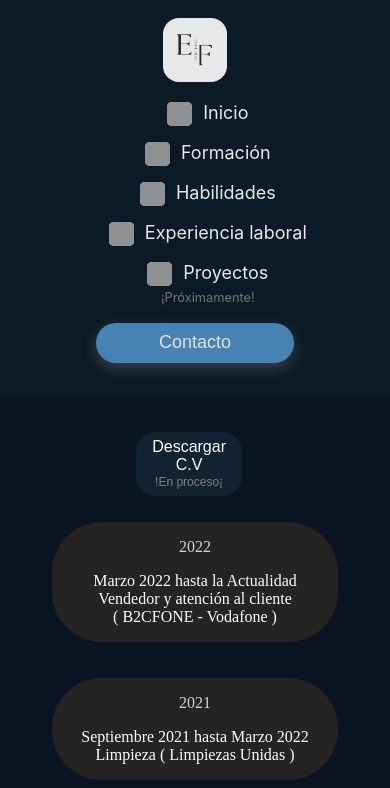
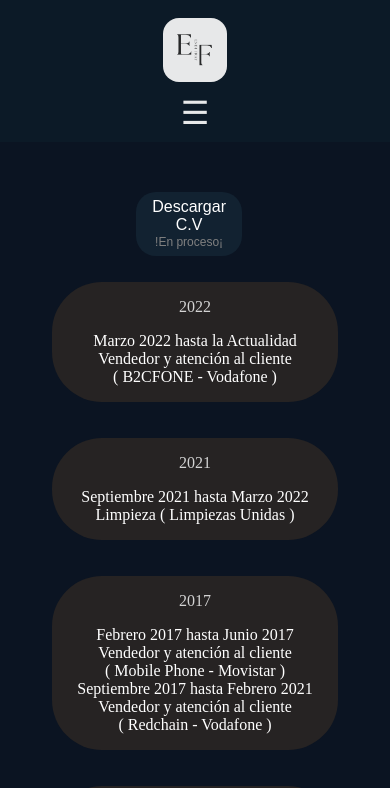
Before and after one commit to JsEndiFray/efmv-frontend, an Angular app: page /work in a window 390 px wide. Shown: the top 788 px of the page. Built offline with nearby package versions, Linux system fonts and the light colour scheme; grey boxes are pictures that could not be loaded.

Commit message:
Ajustes en navbar, se coloca boton toggle

```diff
--- a/src/app/app.component.html
+++ b/src/app/app.component.html
@@ -1,5 +1,3 @@
 <app-nav-bar></app-nav-bar>
-
-<router-outlet />
-
+  <router-outlet />
 <app-footer></app-footer>
--- a/src/app/app.component.ts
+++ b/src/app/app.component.ts
@@ -12,4 +12,6 @@ import {FooterComponent} from './shared/footer/footer.component';
 })
 export class AppComponent {
   title = 'EndiFray';
+
+
 }
--- a/src/app/pages/dashboard/dashboard.component.css
+++ b/src/app/pages/dashboard/dashboard.component.css
@@ -55,7 +55,7 @@
 @media (max-width: 50rem) {
   /* 600px */
   .container {
-    margin-top: 15rem;
+    margin-top: 0;
   }
 
   .container-title-item {
--- a/src/app/pages/formation/formation.component.css
+++ b/src/app/pages/formation/formation.component.css
@@ -6,7 +6,7 @@
   align-items: center;
   width: 100%;
   height: auto;
-  padding: 12rem 1rem 5rem;
+  padding: 8rem 1rem 3rem;
 }
 
 /*contenedor individual*/
@@ -48,7 +48,7 @@
 /* Ajustes para pantallas móviles */
 @media (max-width: 50rem) {
   .container{
-    margin-top: 25rem;
+    margin-top: calc(var(--navbar-height, 8rem) + 1rem);
   }
   .container {
     flex-direction: column;
--- a/src/app/pages/skills/skills.component.css
+++ b/src/app/pages/skills/skills.component.css
@@ -93,7 +93,7 @@
 /*Ajustes para pantallas móviles*/
 @media (max-width: 50rem) { /*Aproximadamente 800px*/
   .container{
-    margin-top: 13rem;
+    margin-top: calc(var(--navbar-height, 0) + 1rem);
   }
   .container-items {
     max-width: 90%;
--- a/src/app/pages/work/work.component.css
+++ b/src/app/pages/work/work.component.css
@@ -123,7 +123,7 @@
 /*Ajustes para pantallas móviles*/
 @media (max-width: 50rem) {
   .container {
-    margin-top: 15rem;
+    margin-top: 0;
   }
 
   .container-download button {
--- a/src/app/shared/nav-bar/nav-bar.component.css
+++ b/src/app/shared/nav-bar/nav-bar.component.css
@@ -1,6 +1,8 @@
 /*Todoo el contenido del html*/
 .container {
-  height: 8rem; /*Aproximadamente 240px*/
+  /*height: 8rem; !*Aproximadamente 240px*!*/
+  --navbar-height: 8rem; /* Ajusta este valor según la altura real de tu navbar */
+  height: var(--navbar-height);
   transition: height 1s ease 0s;
   display: flex;
   flex-direction: row;
@@ -14,11 +16,11 @@
   padding-bottom: 1.5rem;
   margin-bottom: 2.5rem;
   overflow: hidden;
-  font-family: 'Inter', sans-serif;
   opacity: 0.9;
   z-index: 100000;
 }
-.container.scrolled{
+
+.container.scrolled {
   box-shadow: 0 4px 8px rgba(255, 255, 255, 0.2);
 }
 
@@ -27,6 +29,7 @@
   flex: 0 0 auto;
   margin: 1.5rem; /*Aproximadamente 25px*/
   cursor: pointer;
+  align-items: center;
 
 }
 
@@ -42,6 +45,10 @@
   flex: 1;
   display: flex;
   justify-content: flex-end;
+}
+
+.nav-list.open {
+  max-height: 18.75rem; /* Altura máxima cuando el menú está abierto (ajústalo según el contenido) */
 }
 
 /*elemetos de la navegacion*/
@@ -77,20 +84,23 @@
   color: #4d8fc2;
 
 }
+
 /*esta varibles es para dejar activo el color que se ha seleccionado*/
-.nav-item.active .title{
+.nav-item.active .title {
   color: #4d8fc2;
   font-weight: bold;
 }
-.title{
 
+.title {
+  font-family: 'Inter', sans-serif;
 }
+
 .title .svg {
   background-color: white;
-  border-radius: 5px;
-  width: 25px;
-  height: 24px;
-  margin-right: 6px; /* Espacio entre el ícono y el texto */
+  border-radius: 0.3125rem;
+  width: 1.5625rem;
+  height: 1.5rem;
+  margin-right: 0.375rem; /* Espacio entre el ícono y el texto */
   vertical-align: middle; /* Alineación vertical con el texto */
 
 }
@@ -113,27 +123,40 @@
   box-shadow: 0 0.35rem 0.9rem rgba(255, 255, 255, 0.2);
 
 }
-  .contact:hover{
-    transform: translateY(-0.125rem) scale(1.02);
-  }
+
+.contact:hover {
+  transform: translateY(-0.125rem) scale(1.02);
+}
+
+.toggle-button {
+  font-size: 2rem;
+  cursor: pointer;
+  background: none;
+  border: none;
+  color: white;
+  display: none;
+}
 
 
-
+/*Configuracion para movil*/
 @media (max-width: 50rem) {
   /*Ajuste del contenedor principal para pantallas pequeñas */
   .container {
     flex-direction: column;
     height: auto;
     padding: 0.625rem;
-   text-align: center;
+    text-align: center;
     align-items: center;
+    opacity: 0.9;
 
   }
-  .nav-logo{
+
+  .nav-logo {
     margin: 0.5rem 0;
   }
+
   /* Ajuste del logo en pantallas pequeñas */
-  .nav-logo img{
+  .nav-logo img {
     height: 4rem;
     width: 4rem;
     border-radius: 1rem;
@@ -158,7 +181,7 @@
   .nav-item .coming-soon {
     position: relative;
     top: 0; /* Resetea el desplazamiento */
-    margin-top: 0.2rem;
+    margin-top: 0.8rem;
     font-size: 0.8rem;
     color: gray;
     white-space: normal; /* Permite que el texto se ajuste automáticamente */
@@ -177,4 +200,24 @@
     margin-left: 0;
   }
 
+  .toggle-button {
+    display: block;
+    font-size: 2rem;
+    cursor: pointer;
+    background: none;
+    border: none;
+    color: white;
+  }
+
+  .nav-list {
+    display: flex;
+    flex-direction: column;
+    align-items: center;
+    width: 100%;
+    text-align: center;
+  }
+
+  .nav-list.open {
+    display: flex;
+  }
 }
--- a/src/app/shared/nav-bar/nav-bar.component.html
+++ b/src/app/shared/nav-bar/nav-bar.component.html
@@ -3,9 +3,19 @@
     <img src="/logo/EF.jpg" alt="Logo-Ef">
   </div>
 
-  <div class="nav-list">
+  <!-- Botón Toggle para el menú en pantallas pequeñas -->
+  @if (isMobileView) {
+    <button class="toggle-button" (click)="toggleMenu()">
+      ☰
+    </button>
+  }
+
+  <!-- Menú de navegación -->
+  @if (!isMobileView || menuOpen) {
+    <div class="nav-list" [ngClass]="{'open': menuOpen}">
       <ul class="nav-items">
-      <li class="nav-item" [routerLink]="['/dashboard']" (click)="setActive('dashboard')" [ngClass]="{'active': activeItem === 'dashboard'}">
+        <li class="nav-item" [routerLink]="['/dashboard']" (click)="setActive('dashboard')"
+            [ngClass]="{'active': activeItem === 'dashboard'}">
           <span class="title">
             <img class="svg" src="/svg/house-chimney.svg" alt="inicio.svg">
             Inicio
@@ -13,7 +23,8 @@
         </li>
         <span class="barra">&#124;</span>
 
-      <li class="nav-item" [routerLink]="['/formation']" (click)="setActive('formation')" [ngClass]="{'active': activeItem === 'formation'}">
+        <li class="nav-item" [routerLink]="['/formation']" (click)="setActive('formation')"
+            [ngClass]="{'active': activeItem === 'formation'}">
           <span class="title">
             <img class="svg" src="/svg/graduation-cap.svg" alt="formación.svg">
             Formación
@@ -21,7 +32,8 @@
         </li>
         <span class="barra">&#124;</span>
 
-      <li class="nav-item" [routerLink]="['/skills']" (click)="setActive('skills')" [ngClass]="{'active': activeItem === 'skills'}">
+        <li class="nav-item" [routerLink]="['/skills']" (click)="setActive('skills')"
+            [ngClass]="{'active': activeItem === 'skills'}">
           <span class="title">
             <img class="svg" src="/svg/laptop-code.svg" alt="habilidades.svg">
             Habilidades
@@ -29,7 +41,8 @@
         </li>
         <span class="barra">&#124;</span>
 
-      <li class="nav-item" [routerLink]="['/work']" (click)="setActive('work')" [ngClass]="{'active': activeItem === 'work'}">
+        <li class="nav-item" [routerLink]="['/work']" (click)="setActive('work')"
+            [ngClass]="{'active': activeItem === 'work'}">
           <span class="title">
             <img class="svg" src="/svg/business-time.svg" alt="experiencia.svg">
             Experiencia laboral
@@ -48,4 +61,5 @@
         <button class="contact" [routerLink]="['/contact']">Contacto</button>
       </ul>
     </div>
+  }
 </div>
--- a/src/app/shared/nav-bar/nav-bar.component.ts
+++ b/src/app/shared/nav-bar/nav-bar.component.ts
@@ -15,8 +15,10 @@ import {RouterLink} from '@angular/router';
 
 })
 export class NavBarComponent {
-scrolled = false;
-activeItem: string ='';
+  scrolled = false;
+  activeItem: string = '';
+  menuOpen = false;
+  isMobileView = window.innerWidth <= 800;
 
   // Detecta el evento de scroll en la ventana
   @HostListener('window:scroll', [])
@@ -24,9 +26,26 @@ activeItem: string ='';
     this.scrolled = window.scrollY > 0; // Si hay desplazamiento, cambia el estado de `scrolled`
   }
 
+  //detecta el tamaño de la pantalla para ajustar el menu con el isMobileView
+  @HostListener('window:resize', [])
+  onWindowResize() {
+    this.isMobileView = window.innerWidth <= 800;
+    if (!this.isMobileView) {
+      this.menuOpen = false;
+    }
+  }
+
+  toggleMenu() {
+    this.menuOpen = !this.menuOpen;
+  }
+
+
 //sirve al hacer click llama a la funcion y active el evento del menu
-  setActive(item: string){
+  setActive(item: string) {
     this.activeItem = item;
+    if (this.isMobileView) {
+      this.toggleMenu();
+    }
   }
 
 
```
Lines whose indentation alone changed are shown as unchanged.
